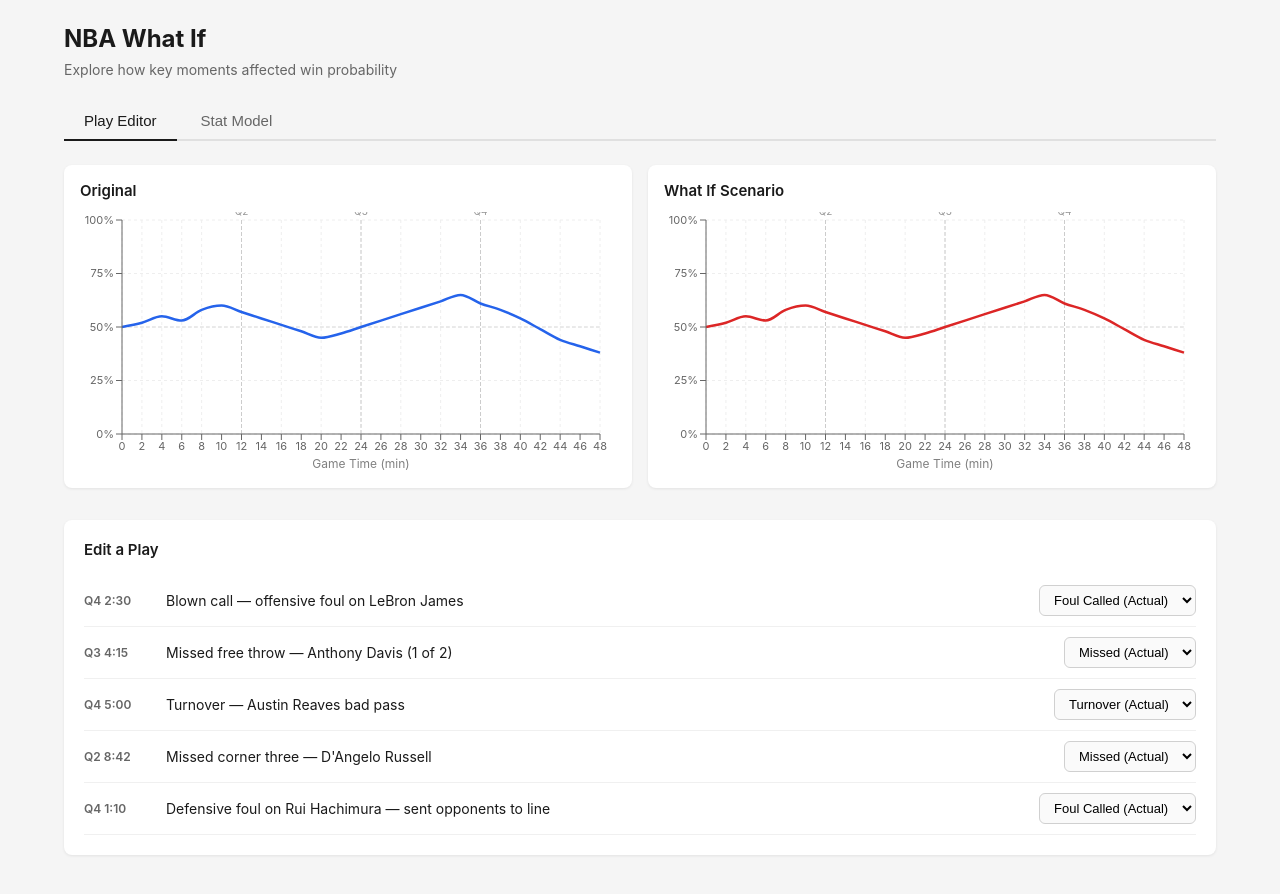
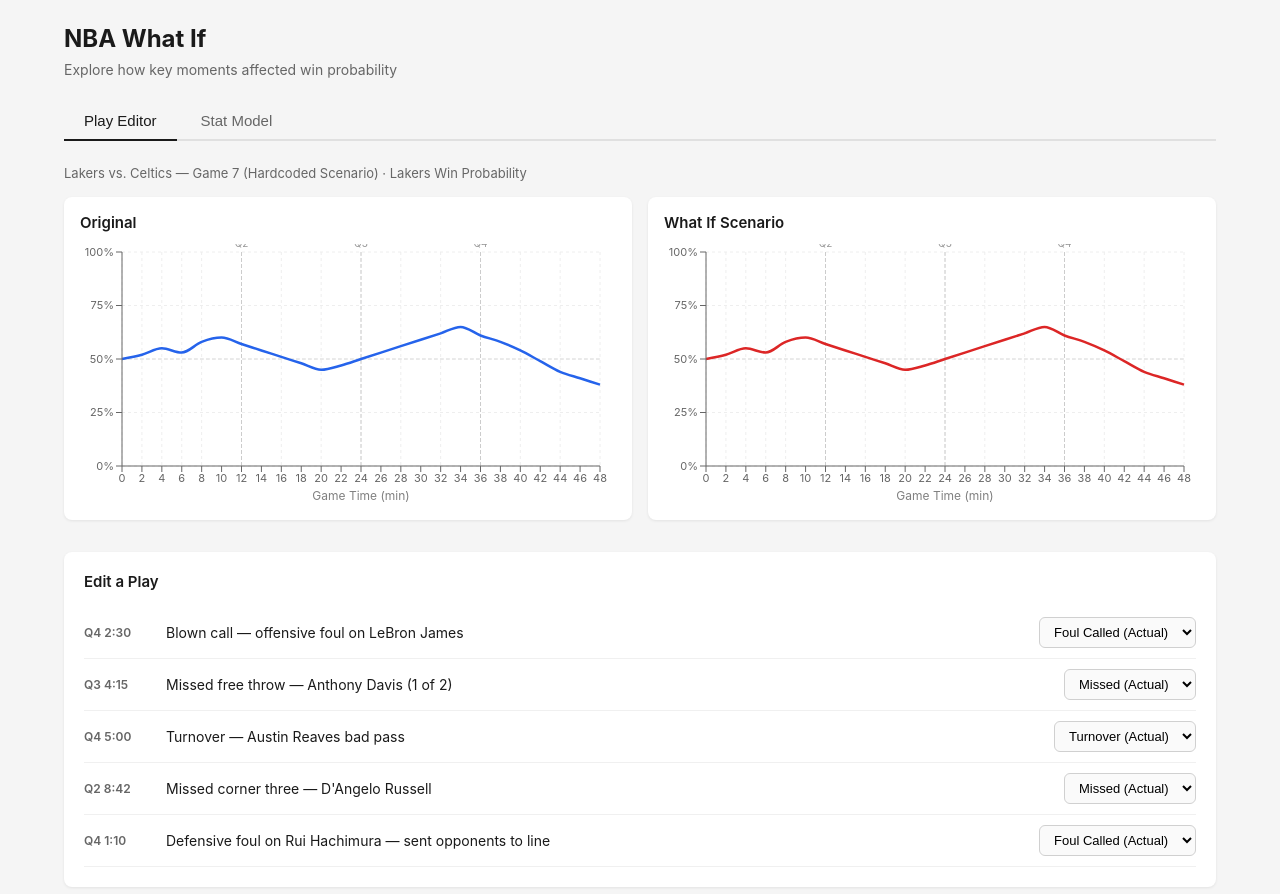
Before and after one commit to sk2007/nba-what-if, a React app: page / in a window 1280 px wide. Shown: the top 894 px of the page. Built offline with nearby package versions, Linux system fonts and the light colour scheme; the HTML template or start-up script is replaced by a standard one.

Commit message:
feat: add game context label and complete NBA What If static mockup

```diff
--- a/src/components/PlayEditor.jsx
+++ b/src/components/PlayEditor.jsx
@@ -83,6 +83,9 @@
 
   return (
     <div>
+      <p style={{ fontSize: '13px', color: '#666', marginBottom: '16px' }}>
+        Lakers vs. Celtics — Game 7 (Hardcoded Scenario) · Lakers Win Probability
+      </p>
       <div style={styles.chartsRow}>
         <WinProbChart data={originalCurve} title="Original" color="#2563eb" />
         <WinProbChart data={whatIfCurve} title="What If Scenario" color="#dc2626" />
```
Also changed, not shown: 2 other files (tests, documents, lock files or other folders).
